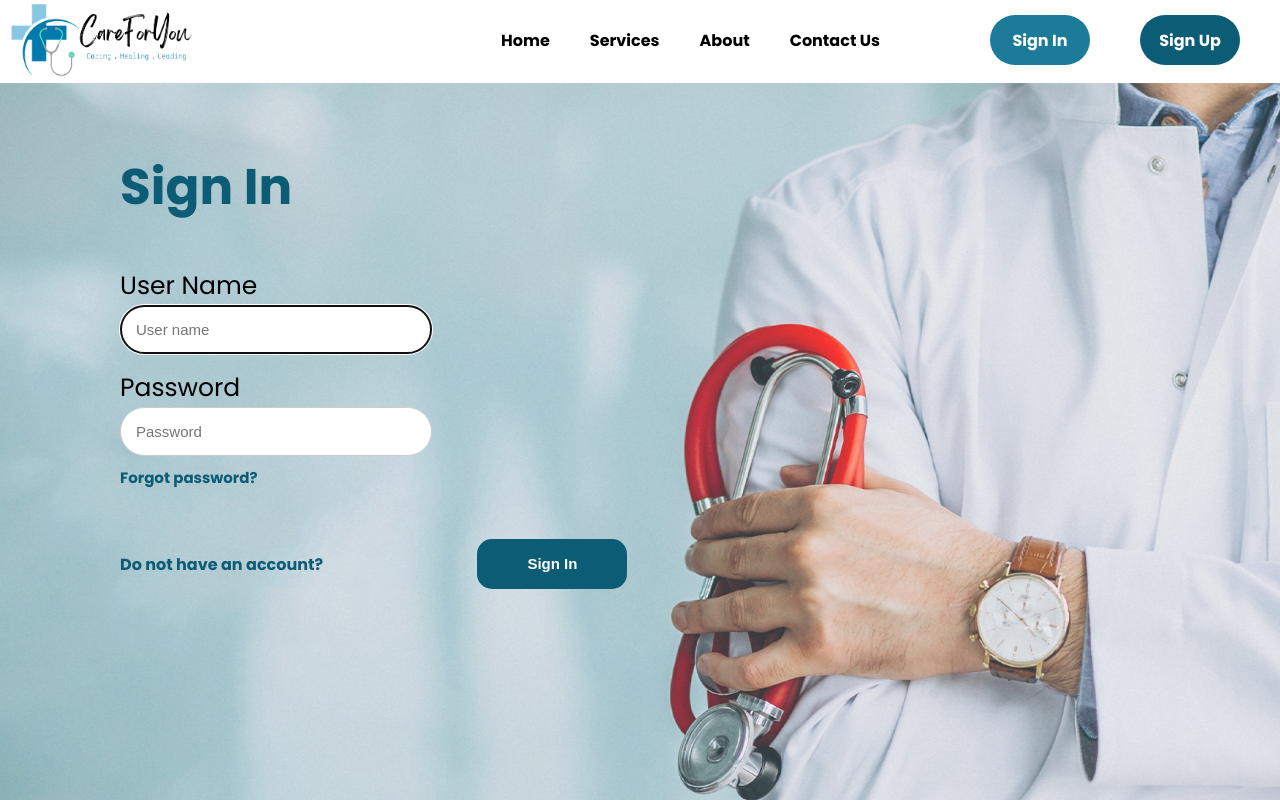
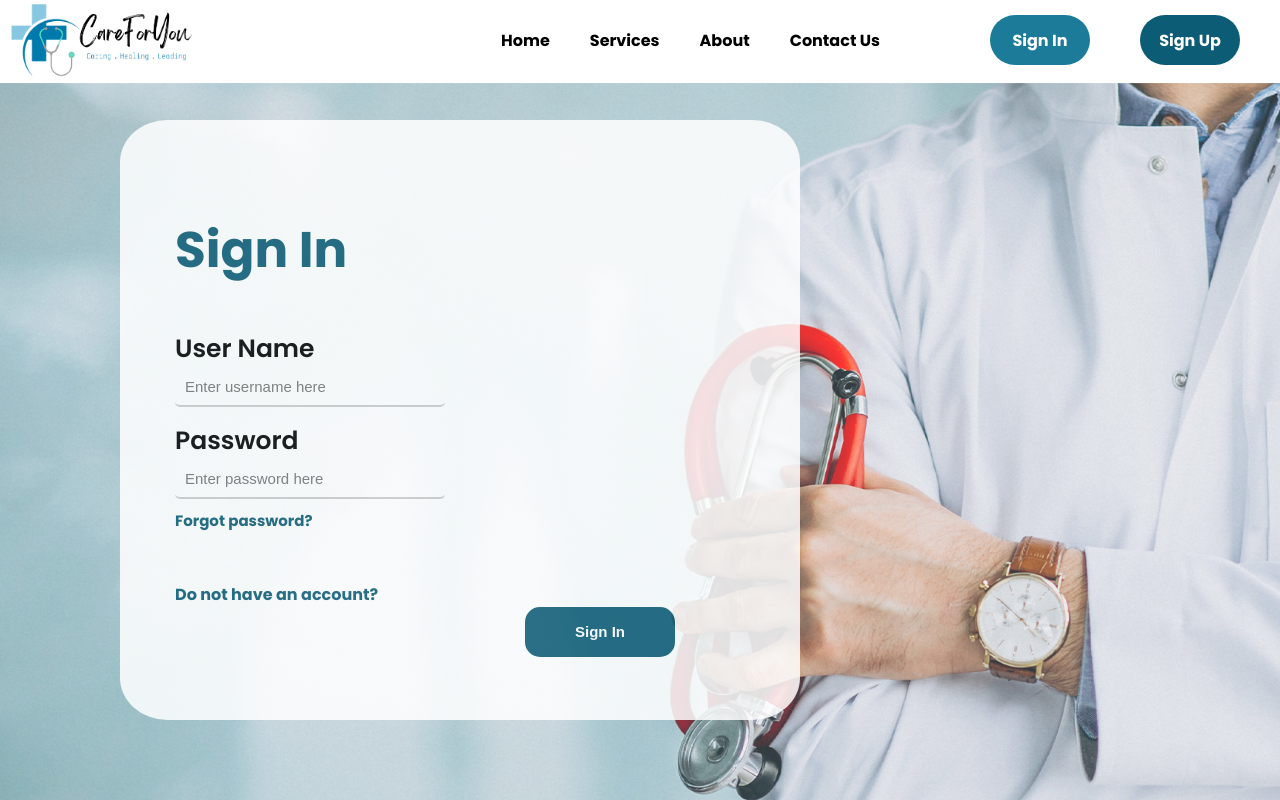
Before and after one commit to Saitharsan24/Care4you, a PHP site: page /Care4you/signin.php in a window 1280 px wide. Run offline with PHP 8.4, Linux system fonts and the light colour scheme.

Commit message:
Signin page CSS
Page Transition for signin page

```diff
--- a/css/style.css
+++ b/css/style.css
@@ -3,7 +3,8 @@
 /* Commom */
 
 body {
-    margin: 0px;
+    margin: 0;
+    padding: 0;
     font-family: 'Poppins', sans-serif;
     background: url(../images/background.jpg);
     background-position: center;
@@ -12,6 +13,16 @@ body {
     height: 100vh;
 }
 
+/* SUCCESS/ERROR MSG style */
+
+.error{
+    color:#ff4757;
+    font-size: 13px;
+    font-weight: 600;
+}
+
+/* SUCCESS/ERROR MSG style */
+
 .navbar {
     background-color: #ffffff;
     display: flex;
@@ -19,7 +30,6 @@ body {
     justify-content: space-between;
     align-items: center;
     font-weight: bold;
-
 }
 
 .logo {
@@ -138,11 +148,13 @@ a {
 
 .form-signin-username {
     font-size: 25px;
+    font-weight: 600;
     margin: 0px;
 }
 
 .form-signin-password {
     font-size: 25px;
+    font-weight: 600;
     margin: 0px;
     margin-top: 15px;
 }
@@ -162,7 +174,7 @@ a {
     font-weight: bold;
     cursor: pointer;
     color: #ffffff;
-    margin-left: 150px;
+    margin-left: 350px;
 }
 
 .forgot-password {
@@ -178,17 +190,23 @@ a {
 }
 
 .form-control {
-    width: 25%;
-    padding: 15px;
-    border-radius: 25px;
+    /* width: 25%; */
+    padding: 10px;
+    border-radius: 5px;
     border: 1px solid #ccc;
     font-size: 15px;
+    height: 100%;
+    position: relative;
+    width: 250px;
+    overflow: hidden;
+    outline: 0;
+    border-width: 0 0 2px;
+    border-color: #ccc;
 }
 
 .donothave-account {
     color: #0C5C75;
     font-weight: bold;
-
 }
 
 .donothave-account:hover {
@@ -280,3 +298,76 @@ a {
 .btn-signup {
     margin: 30px 0px 0px 0px;
 }
+
+
+/* Page Transition CSS */
+
+:root {
+    --secondary-color: #FFFFFF;
+    --contrast-image: url(../images/background.jpg);
+}
+
+.overlay {
+    position: absolute;
+    top: 0;
+    left: 0;
+    right: 0;
+    bottom: 0;
+    height: 100%;
+    z-index: -10;
+    background-color: var(--contrast-image);
+}
+
+.container {
+    opacity: 0.85;
+    display:flex;
+    height: 75vh;
+    width: 85vh;
+    /* justify-content: space-around; */
+    justify-content: left;
+    align-items: center;
+    color: #000000;
+    animation: slideIn .9s ease forwards;
+    background-color: var(--secondary-color);
+    border-radius: 7%;
+    position: relative;
+    transition: all .9s ease;
+}
+
+.container_content {
+   width: 50%;
+}
+
+.container_content_inner {
+    width: 100%;
+    margin-left: 55px;
+}
+
+@keyframes slideIn {
+    0% {
+      transform: translateX(0px) scale(.2);
+    }
+    100% {
+      transform: translateX(0px) scale(1);
+    }
+}
+
+@keyframes slideUp {
+    0% {
+      transform: translateY(300px);
+    }
+    100% {
+      transform: translateY(0px);
+    }
+}
+
+@keyframes expand{
+    0% {
+      transform: translateX(500px);
+    }
+    100% {
+      transform: translateX(0px);
+    }
+}
+
+/* Page Transition CSS */
--- a/signin.php
+++ b/signin.php
@@ -28,6 +28,9 @@
 
     <!-- Sign in form -->
     <div class="wrapper">
+    <div class= "container">
+    <div class="container_content">
+    <div class="container_content_inner">
         <form class="form-signin" action="#" method="POST">
             <h2 class="form-signin-heading">Sign In</h2>
             <?php
@@ -43,11 +46,12 @@
 
                 }
             ?>
+            <div class="par">
             <p class="form-signin-username">User Name</p>
-            <input type="text" class="form-control" name="username" placeholder="User name" required="" autofocus="true"/><br />
+            <input type="text" class="form-control" name="username" placeholder="Enter username here" required="" autofocus="true"/><br />
 
             <p class="form-signin-password">Password</p>
-            <input type="password" class="form-control" name="password" placeholder="Password" required=""/>
+            <input type="password" class="form-control" name="password" placeholder="Enter password here" required=""/>
 
             <div  class="forgot-password">
                 <a href="" class="forgot-password">Forgot password?</a>
@@ -56,12 +60,16 @@
             <br />
             <br />
 
-            <a href="./signup1.php" class="donothave-account">Do not have an account?</a>
+            <a href="signup.php" class="donothave-account">Do not have an account?</a>
 
             <button class="btn signin" name="submit" type="submit">Sign In</button>
+            </div>
         </form>
     </div>
-
+    </div>
+    </div>
+    </div>
+    <div class="overlay"></div>
 </body>
 </html>
 
```
